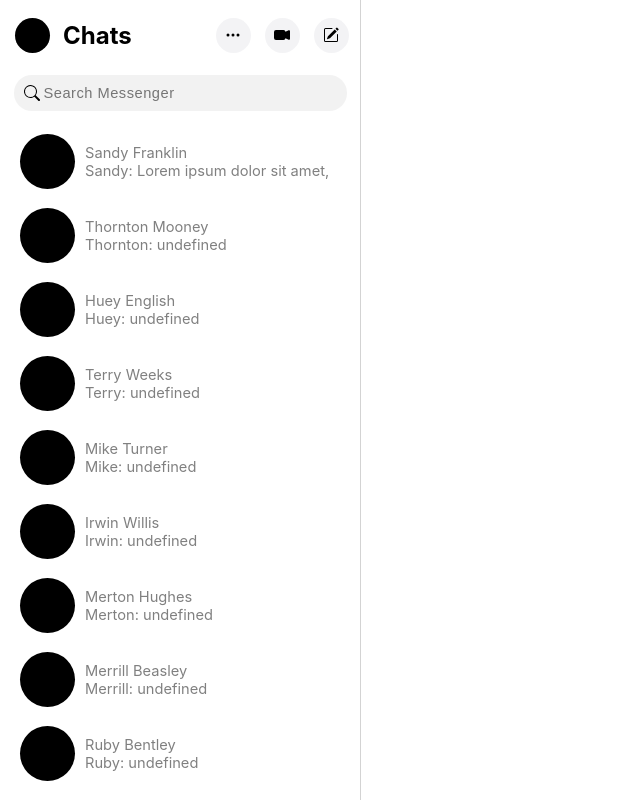
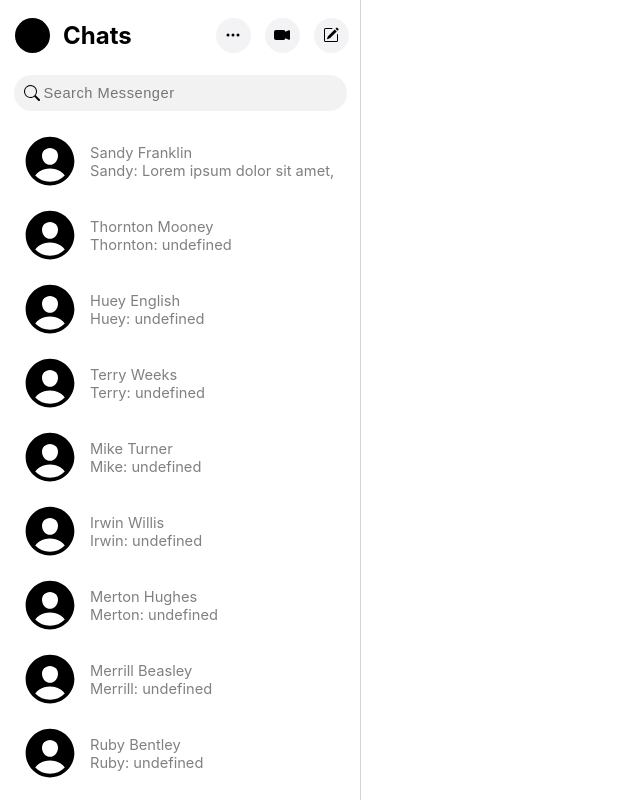
Before and after one commit to ecni19/messenger, a React (Create React App) app in the folder messengerclone/: page / in a window 1280 px wide. Shown: the whole page, without its empty margins (0-640 px from the left). Built offline with nearby package versions, Linux system fonts and the light colour scheme.

Commit message:
Added search functionality, changed pfps

```diff
--- a/messengerclone/src/App.js
+++ b/messengerclone/src/App.js
@@ -1,4 +1,4 @@
-import React, { useState } from "react";
+import React from "react";
 import SidePanel from "./Components/SidePanel";
 import styles from './App.module.css';
 import Chat from "./Components/Chat";
@@ -10,10 +10,11 @@
   const [chat, setChat] = React.useState(false);
   // provides the name of the person for the chat
   const [name, setName] = React.useState("");
+  const [searchName, setSearchName] = React.useState("");
 
   return (
     // provide all components with the chat and name states
-    <ChatContext.Provider value={{ Chat: [chat, setChat], Name: [name, setName] }}>
+    <ChatContext.Provider value={{ Chat: [chat, setChat], Name: [name, setName], Search: [searchName, setSearchName] }}>
       <div className={styles.container}>
         <SidePanel/>
         <Chat/>
--- a/messengerclone/src/Components/Chat.js
+++ b/messengerclone/src/Components/Chat.js
@@ -1,4 +1,4 @@
-import React, { useContext } from "react";
+import React from "react";
 import { ChatContext } from "../App";
 import styles from "./Chat.module.css";
 import Topbar from "./Topbar";
--- a/messengerclone/src/Components/People.js
+++ b/messengerclone/src/Components/People.js
@@ -2,10 +2,20 @@
 import styles from "./People.module.css";
 import PeopleCard from "./PeopleCard";
 import { Friends } from "./Data";
+import { ChatContext } from "../App";
 
 export default function People() {
-  const renderPeople = Friends.map((e) => (
-    <PeopleCard fname={e.fname} lname={e.lname} message={e.msg}/>
+  const { Search } = React.useContext(ChatContext);
+  const [searchName] = Search;
+
+  const renderPeople = Friends.filter((e) => {
+    if(searchName == "") {
+      return e;
+    } else if((e.fname.toLowerCase() + " " + e.lname.toLowerCase()).includes(searchName.toLowerCase())) {
+      return e
+    }
+  }).map((e, ind) => (
+    <PeopleCard fname={e.fname} lname={e.lname} message={e.msg} key={ind}/>
   ));
 
   return (
--- a/messengerclone/src/Components/PeopleCard.js
+++ b/messengerclone/src/Components/PeopleCard.js
@@ -1,11 +1,13 @@
 import React, { useState, useContext } from "react";
 import { ChatContext } from "../App";
+import { IoPersonCircle } from "react-icons/io5";
 import styles from "./PeopleCard.module.css";
 
 export default function PeopleCard(props) {
   const {Chat, Name} = React.useContext(ChatContext);
   const [chat, setChat] = Chat;
   const [name, setName] = Name;
+
   const handleClick = () => {
     setChat(true);
     setName(props.fname + " " + props.lname);
@@ -14,7 +16,7 @@
   return (
     // change the values of "chat" and "name" onClick
     <div className={styles.container} onClick = {() => handleClick()}>
-      <div className={styles.pfp} />
+      <IoPersonCircle className={styles.pfp}/>
       <ul>
         <div className={styles.name}>{props.fname + " " + props.lname}</div>
         <div className={styles.lastMsg}>{props.fname + ": " + props.message}</div>
--- a/messengerclone/src/Components/PeopleCard.module.css
+++ b/messengerclone/src/Components/PeopleCard.module.css
@@ -19,10 +19,9 @@
 }
 
 .pfp {
-  min-width: 55px;
-  min-height: 55px;
+  min-width: 60px;
+  min-height: 60px;
   border-radius: 50%;
-  background-color: black;
 }
 
 .name {
--- a/messengerclone/src/Components/Search.js
+++ b/messengerclone/src/Components/Search.js
@@ -1,9 +1,13 @@
-import React from "react";
+import React, { useContext } from "react";
 import styles from "./Search.module.css";
 import { BsPencilSquare, BsCameraVideoFill, BsSearch } from "react-icons/bs";
 import { IoEllipsisHorizontal } from "react-icons/io5";
+import { ChatContext } from "../App";
 
 export default function Search() {
+  const { Search } = React.useContext(ChatContext);
+  const [searchName, setSearchName] = Search;
+
   return (
     <div className={styles.container}>
       <div className={styles.topRow}>
@@ -14,8 +18,7 @@
         <div className={styles.actions}><BsPencilSquare/></div>
       </div>
       <div className={styles.searchContainer}>
-      <input className={styles.search} placeholder={`Search Messenger`}>
-      </input>
+      <input className={styles.search} placeholder={`Search Messenger`} onInput={e => setSearchName(e.target.value)}/>
       </div>
     </div>
   )
```
